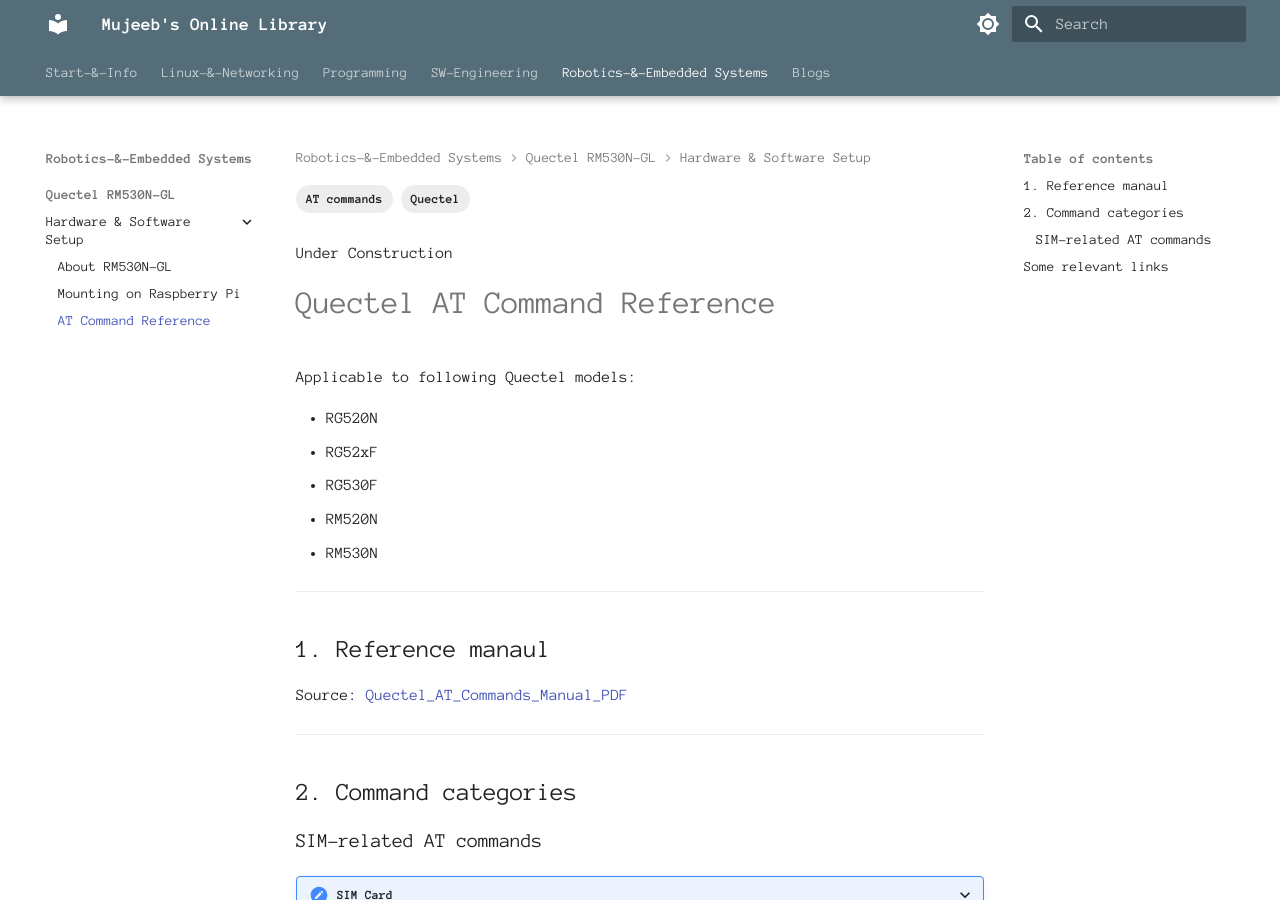
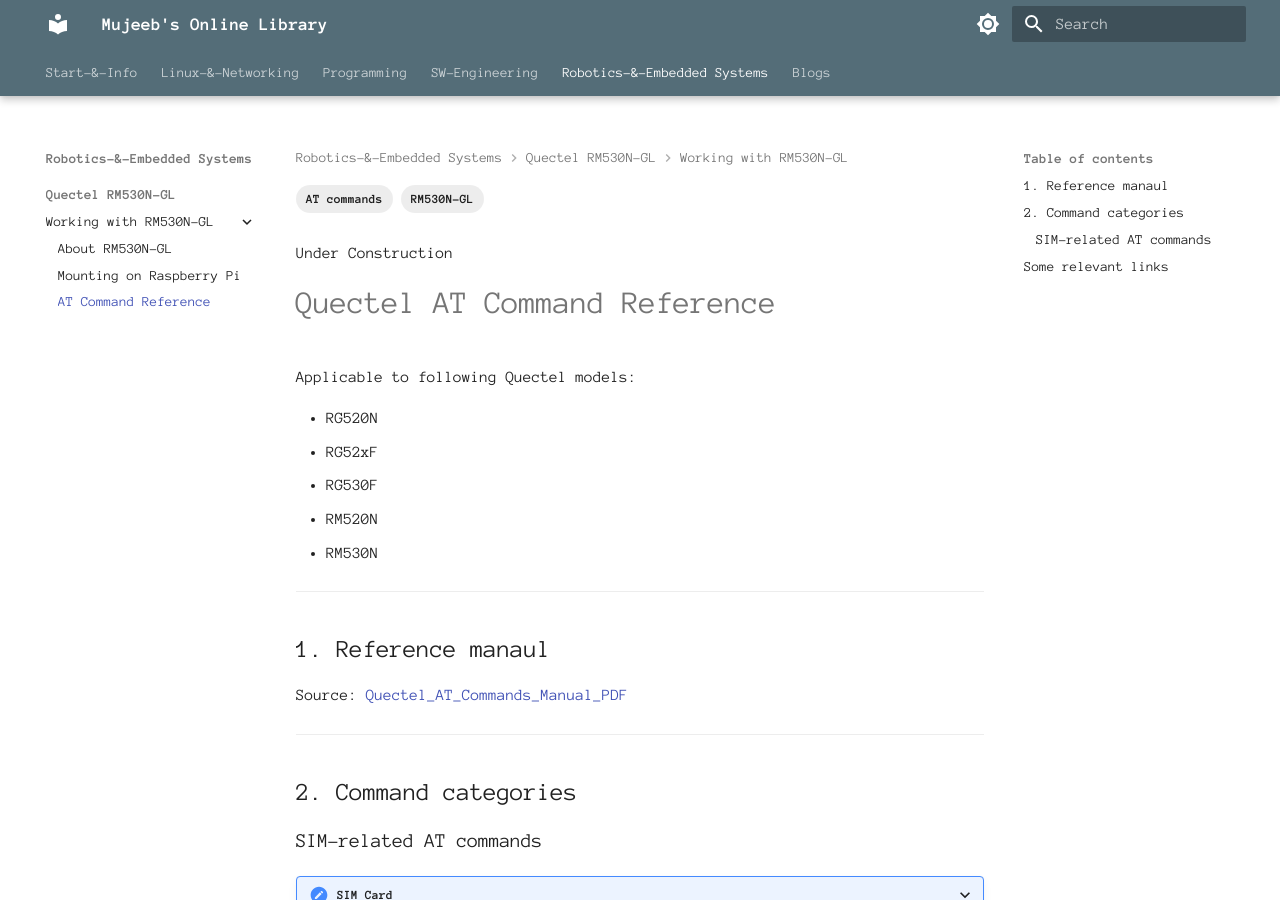
Before and after one commit to alohamujeeb/alohamujeeb.github.io, an MkDocs documentation site: the page built from docs/embsys-drobot/quectel/at-command-reference.md, in a window 1280 px wide and 900 px high. Built offline with MkDocs 1.6.1 and Material for MkDocs 9.7.7, drawn with Linux system fonts in a browser that asks for light colours.

Commit message:
quectel info added

```diff
--- a/docs/embsys-drobot/quectel/at-command-reference.md
+++ b/docs/embsys-drobot/quectel/at-command-reference.md
@@ -1,6 +1,6 @@
 ---
 tags:
-  - Quectel
+  - RM530N-GL
   - AT commands
 ---
 Under Construction
--- a/mkdocs.yml
+++ b/mkdocs.yml
@@ -150,7 +150,7 @@
 
   - Robotics-&-Embedded Systems:
     - Quectel RM530N-GL:
-      - Hardware & Software Setup:
+      - Working with RM530N-GL:
         - About RM530N-GL: embsys-drobot/quectel/quectel-RM530N.md
         - Mounting on Raspberry Pi: embsys-drobot/quectel/RM530N_RPi_connections.md
         - AT Command Reference: embsys-drobot/quectel/at-command-reference.md
```
